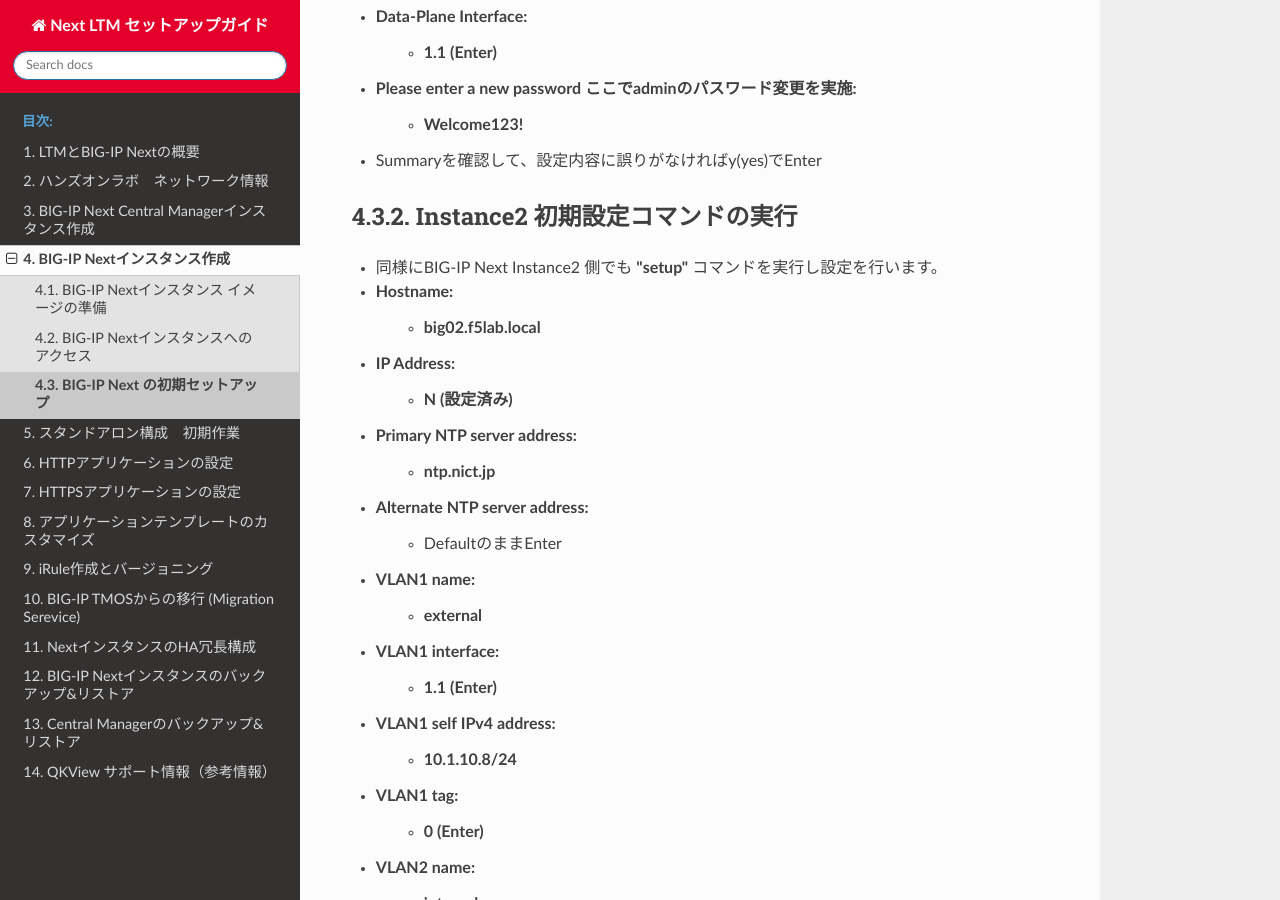
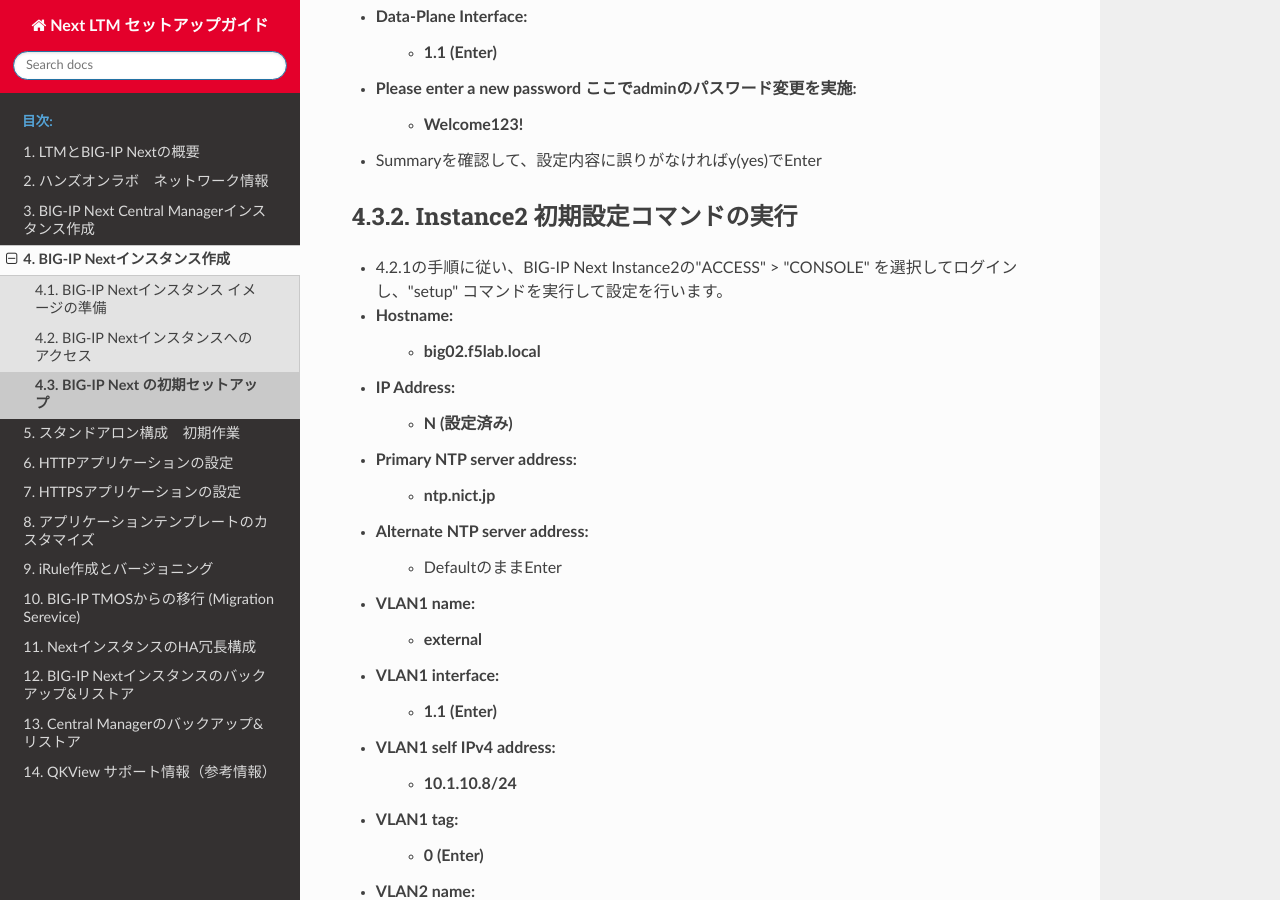
Before and after one commit to BeF5/f5j-easy-setup-next-ltm, a Sphinx documentation site: the page built from docs/content04/module03/module03.rst, in a window 1280 px wide and 900 px high, scrolled down 2021 px. Built offline with Sphinx 7.4.7 and the Read the Docs theme 2.0.0, drawn with Linux system fonts in a browser that asks for light colours.

Commit message:
Update module03.rst

```diff
--- a/docs/content04/module03/module03.rst
+++ b/docs/content04/module03/module03.rst
@@ -50,7 +50,7 @@ Instance1 初期設定コマンドの実行
 Instance2 初期設定コマンドの実行
 --------------------------------------
 
-- 同様にBIG-IP Next Instance2 側でも **"setup"** コマンドを実行し設定を行います。
+- 4.2.1の手順に従い、BIG-IP Next Instance2の"ACCESS" > "CONSOLE" を選択してログインし、"setup" コマンドを実行して設定を行います。
 
 
 - Hostname:
```
